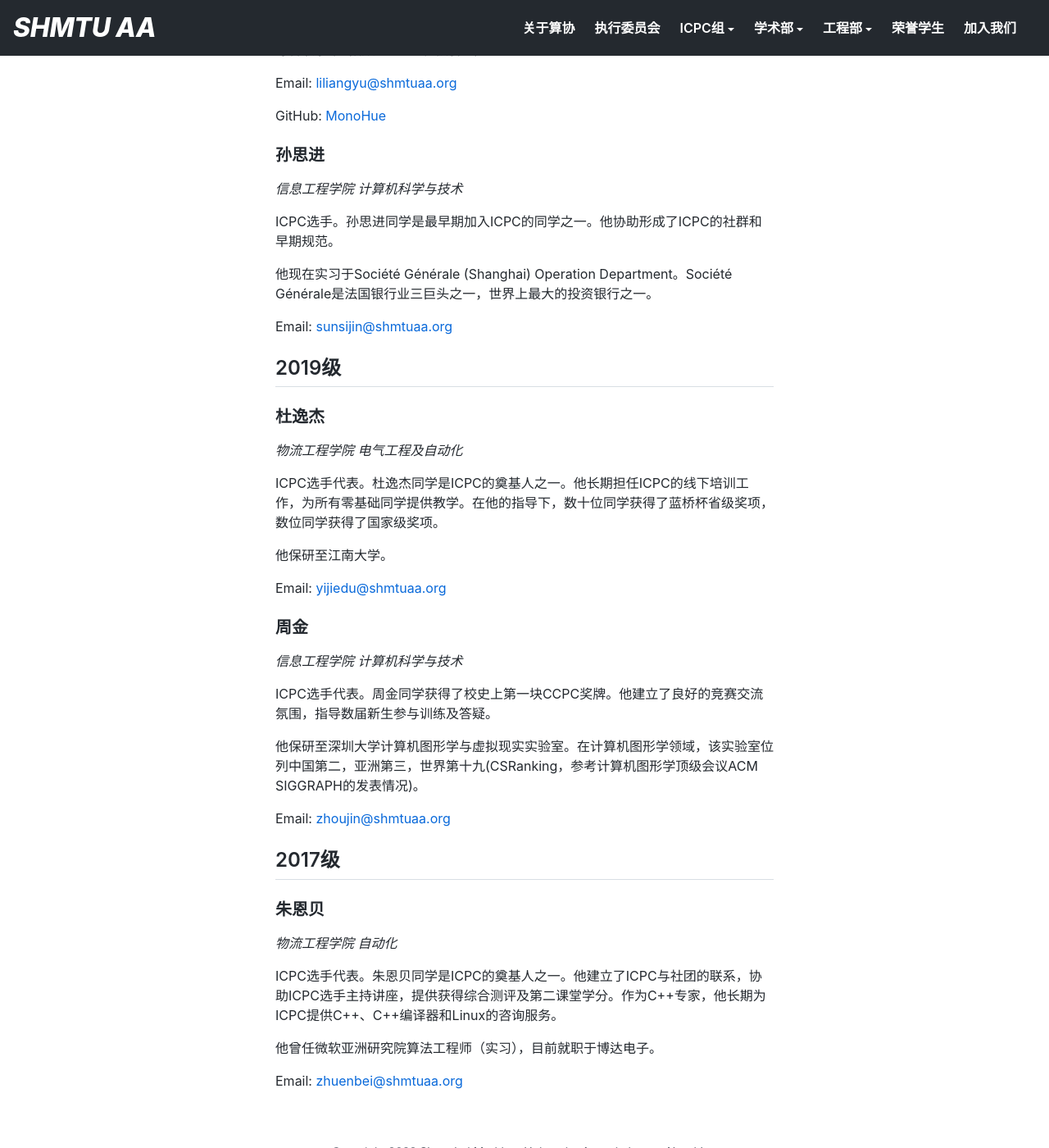
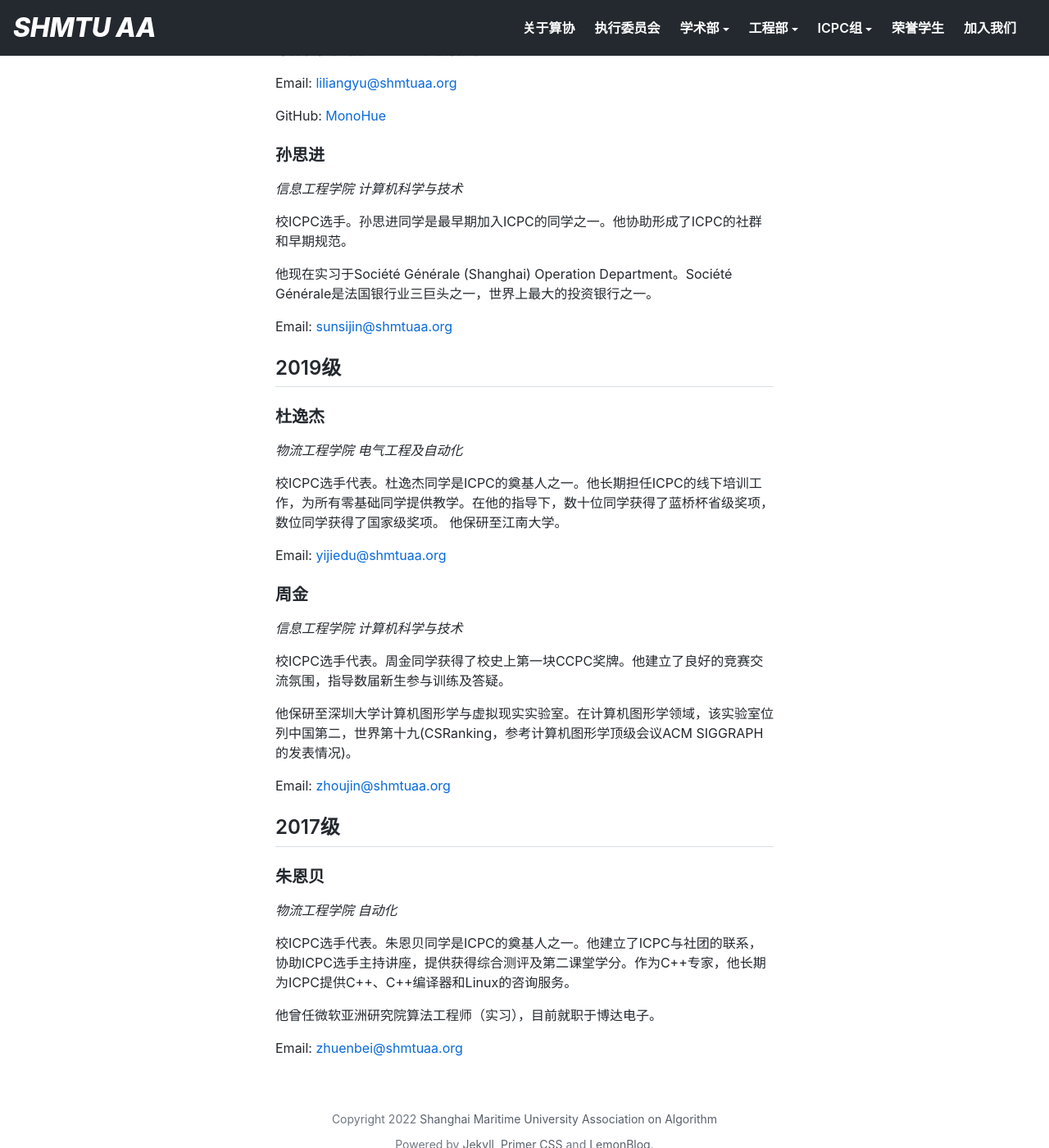
Before and after one commit to shmtuaa/shmtuaa.org, a Jekyll site: the page built from _posts/2022-10-01-MAIN-fellow.md, in a window 1280 px wide and 1400 px high, scrolled down 408 px. Shown: the whole window at 82% size. Built offline with Jekyll 4.4.1, drawn with Linux system fonts in a browser that asks for light colours; some of the changed text lies outside the part shown.

Commit message:
update markdown

```diff
--- a/_includes/header.html
+++ b/_includes/header.html
@@ -7,20 +7,6 @@
     </div>
     <div class="Header-item mr-4 hide-sm hide-md hide-lg">
         <a href="{{ site.baseurl }}/council" class="Header-link f4">执行委员会</a>
-    </div>
-    <div class="Header-item mr-4 hide-sm hide-md hide-lg">
-        <details class="dropdown details-reset details-overlay d-inline-block">
-            <summary class="Header-link f4 d-inline" aria-haspopup="true">
-                ICPC组
-                <div class="dropdown-caret"></div>
-            </summary>
-
-            <ul class="dropdown-menu dropdown-menu-se">
-                <li><a class="dropdown-item hide-lg" href="{{ site.baseurl }}/icpc">简介</a></li>
-                <li><a class="dropdown-item hide-lg" href="{{ site.baseurl }}/councilicpc">执行委员会</a></li>
-                <li><a class="dropdown-item hide-lg" href="{{ site.baseurl }}/contest_record">历届队伍</a></li>
-            </ul>
-        </details>
     </div>
     <div class="Header-item mr-4 hide-sm hide-md hide-lg">
         <details class="dropdown details-reset details-overlay d-inline-block">
@@ -50,6 +36,20 @@
             </ul>
         </details>
     </div>
+    <div class="Header-item mr-4 hide-sm hide-md hide-lg">
+        <details class="dropdown details-reset details-overlay d-inline-block">
+            <summary class="Header-link f4 d-inline" aria-haspopup="true">
+                ICPC组
+                <div class="dropdown-caret"></div>
+            </summary>
+
+            <ul class="dropdown-menu dropdown-menu-se">
+                <li><a class="dropdown-item hide-lg" href="{{ site.baseurl }}/icpc">简介</a></li>
+                <li><a class="dropdown-item hide-lg" href="{{ site.baseurl }}/councilicpc">执行委员会</a></li>
+                <li><a class="dropdown-item hide-lg" href="{{ site.baseurl }}/contest_record">历届队伍</a></li>
+            </ul>
+        </details>
+    </div>
     <div class="Header-item mr-4 hide-sm hide-md">
         <a href="{{ site.baseurl }}/fellow" class="Header-link f4">荣誉学生</a>
     </div>
@@ -68,10 +68,6 @@
                 <li><a class="dropdown-item hide-lg" href="{{ site.baseurl }}/recruit">加入我们</a></li>
                 <li class="dropdown-divider hide-lg" role="separator"></li>
                 <li><a class="dropdown-item hide-lg" href="{{ site.baseurl }}/council">执行委员会</a></li>
-                <div class="dropdown-header">ICPC组</div>
-                <li><a class="dropdown-item" href="{{ site.baseurl }}/icpc">简介</a></li>
-                <li><a class="dropdown-item" href="{{ site.baseurl }}/councilicpc">执行委员会</a></li>
-                <li><a class="dropdown-item" href="{{ site.baseurl }}/contest_record">历届队伍</a></li>
                 <div class="dropdown-header">学术部</div>
                 <li><a class="dropdown-item" href="{{ site.baseurl }}/academic">简介</a></li>
                 <li><a class="dropdown-item" href="{{ site.baseurl }}/caa">计算机学会</a></li>
@@ -80,6 +76,10 @@
                 <li><a class="dropdown-item" href="{{ site.baseurl }}/engineering">简介</a></li>
                 <li><a class="dropdown-item" href="{{ site.baseurl }}/fhx">双创社</a></li>
                 <li><a class="dropdown-item" href="{{ site.baseurl }}/cieti">信工科创</a></li>
+                <div class="dropdown-header">ICPC组</div>
+                <li><a class="dropdown-item" href="{{ site.baseurl }}/icpc">简介</a></li>
+                <li><a class="dropdown-item" href="{{ site.baseurl }}/councilicpc">执行委员会</a></li>
+                <li><a class="dropdown-item" href="{{ site.baseurl }}/contest_record">历届队伍</a></li>
 
             </ul>
         </details>
--- a/_posts/2022-10-01-MAIN-fellow.md
+++ b/_posts/2022-10-01-MAIN-fellow.md
@@ -12,7 +12,7 @@ excerpt: 这里展示了我们的优秀学生
 
 _信息工程学院 人工智能_
 
-ICPC学生教练。他在同学和老师的支持下创办了ICPC。
+校ICPC学生教练。他在同学和老师的支持下创办了ICPC。
 
 他现在访问于西湖大学人工智能研究与创新实验室。导师为讲席教授李子青，IEEE Fellow，在全计算机科学与电子领域顶尖科学家中位列中国第三，世界第五十九（参考谷歌学术h指数、DBLP和被引量）。
 
@@ -24,7 +24,7 @@ GitHub: [MonoHue](https://github.com/MonoHue)
 
 _信息工程学院 计算机科学与技术_
 
-ICPC选手。孙思进同学是最早期加入ICPC的同学之一。他协助形成了ICPC的社群和早期规范。
+校ICPC选手。孙思进同学是最早期加入ICPC的同学之一。他协助形成了ICPC的社群和早期规范。
 
 他现在实习于Société Générale (Shanghai) Operation Department。Société Générale是法国银行业三巨头之一，世界上最大的投资银行之一。
 
@@ -36,9 +36,7 @@ Email: [sunsijin@shmtuaa.org](mailto:sunsijin@shmtuaa.org)
 
 _物流工程学院 电气工程及自动化_
 
-ICPC选手代表。杜逸杰同学是ICPC的奠基人之一。他长期担任ICPC的线下培训工作，为所有零基础同学提供教学。在他的指导下，数十位同学获得了蓝桥杯省级奖项，数位同学获得了国家级奖项。
-
-他保研至江南大学。
+校ICPC选手代表。杜逸杰同学是ICPC的奠基人之一。他长期担任ICPC的线下培训工作，为所有零基础同学提供教学。在他的指导下，数十位同学获得了蓝桥杯省级奖项，数位同学获得了国家级奖项。 他保研至江南大学。
 
 Email: [yijiedu@shmtuaa.org](mailto:yijiedu@shmtuaa.org)
 
@@ -46,9 +44,9 @@ Email: [yijiedu@shmtuaa.org](mailto:yijiedu@shmtuaa.org)
 
 _信息工程学院 计算机科学与技术_
 
-ICPC选手代表。周金同学获得了校史上第一块CCPC奖牌。他建立了良好的竞赛交流氛围，指导数届新生参与训练及答疑。
+校ICPC选手代表。周金同学获得了校史上第一块CCPC奖牌。他建立了良好的竞赛交流氛围，指导数届新生参与训练及答疑。
 
-他保研至深圳大学计算机图形学与虚拟现实实验室。在计算机图形学领域，该实验室位列中国第二，亚洲第三，世界第十九(CSRanking，参考计算机图形学顶级会议ACM SIGGRAPH的发表情况)。
+他保研至深圳大学计算机图形学与虚拟现实实验室。在计算机图形学领域，该实验室位列中国第二，世界第十九(CSRanking，参考计算机图形学顶级会议ACM SIGGRAPH的发表情况)。
 
 Email: [zhoujin@shmtuaa.org](mailto:zhoujin@shmtuaa.org)
 
@@ -58,7 +56,7 @@ Email: [zhoujin@shmtuaa.org](mailto:zhoujin@shmtuaa.org)
 
 _物流工程学院 自动化_
 
-ICPC选手代表。朱恩贝同学是ICPC的奠基人之一。他建立了ICPC与社团的联系，协助ICPC选手主持讲座，提供获得综合测评及第二课堂学分。作为C++专家，他长期为ICPC提供C++、C++编译器和Linux的咨询服务。
+校ICPC选手代表。朱恩贝同学是ICPC的奠基人之一。他建立了ICPC与社团的联系，协助ICPC选手主持讲座，提供获得综合测评及第二课堂学分。作为C++专家，他长期为ICPC提供C++、C++编译器和Linux的咨询服务。
 
 他曾任微软亚洲研究院算法工程师（实习），目前就职于博达电子。
 
```
Also changed, not shown: _posts/2022-10-01-MAIN-description.md (+1 -1 lines).
